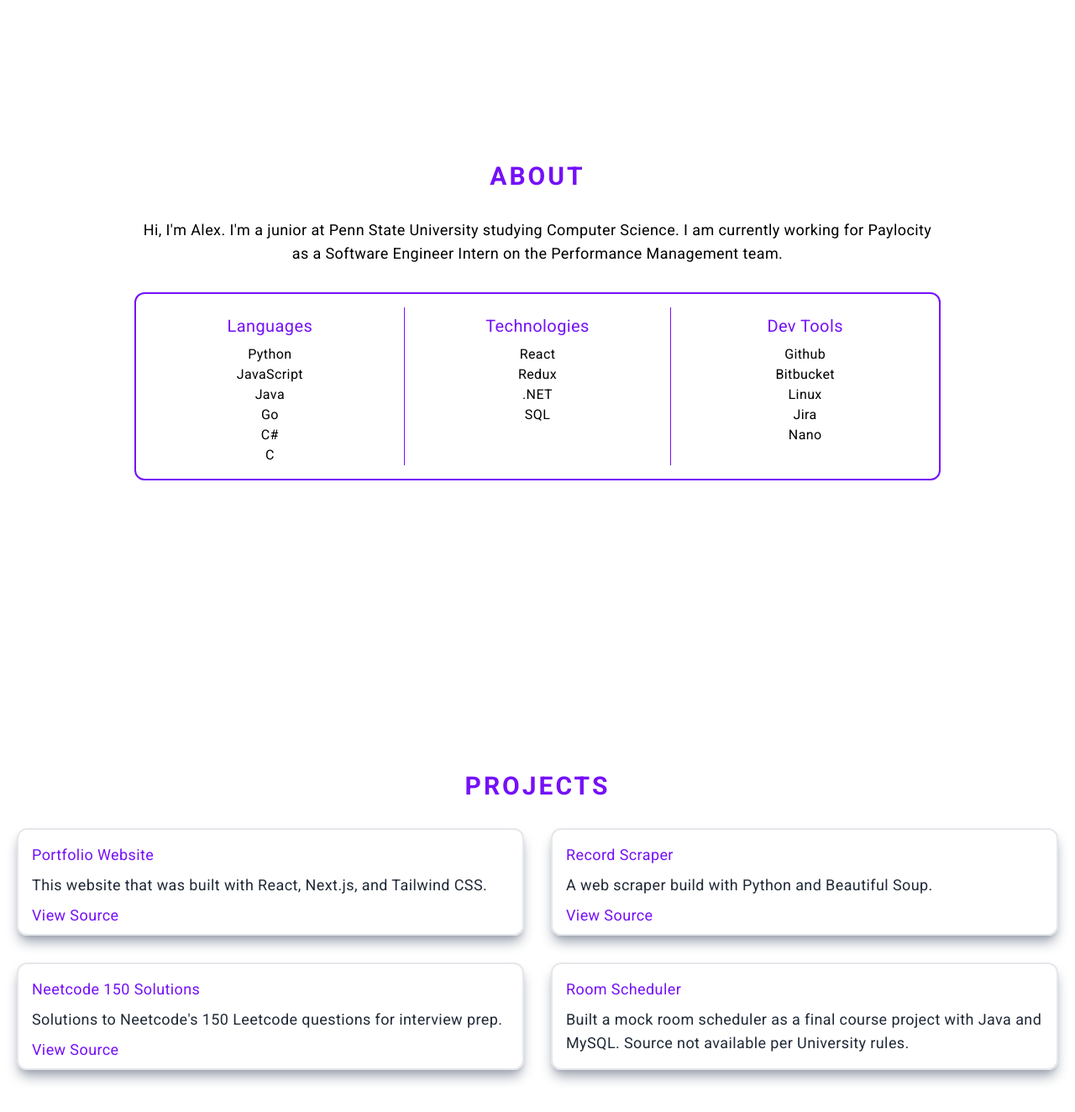
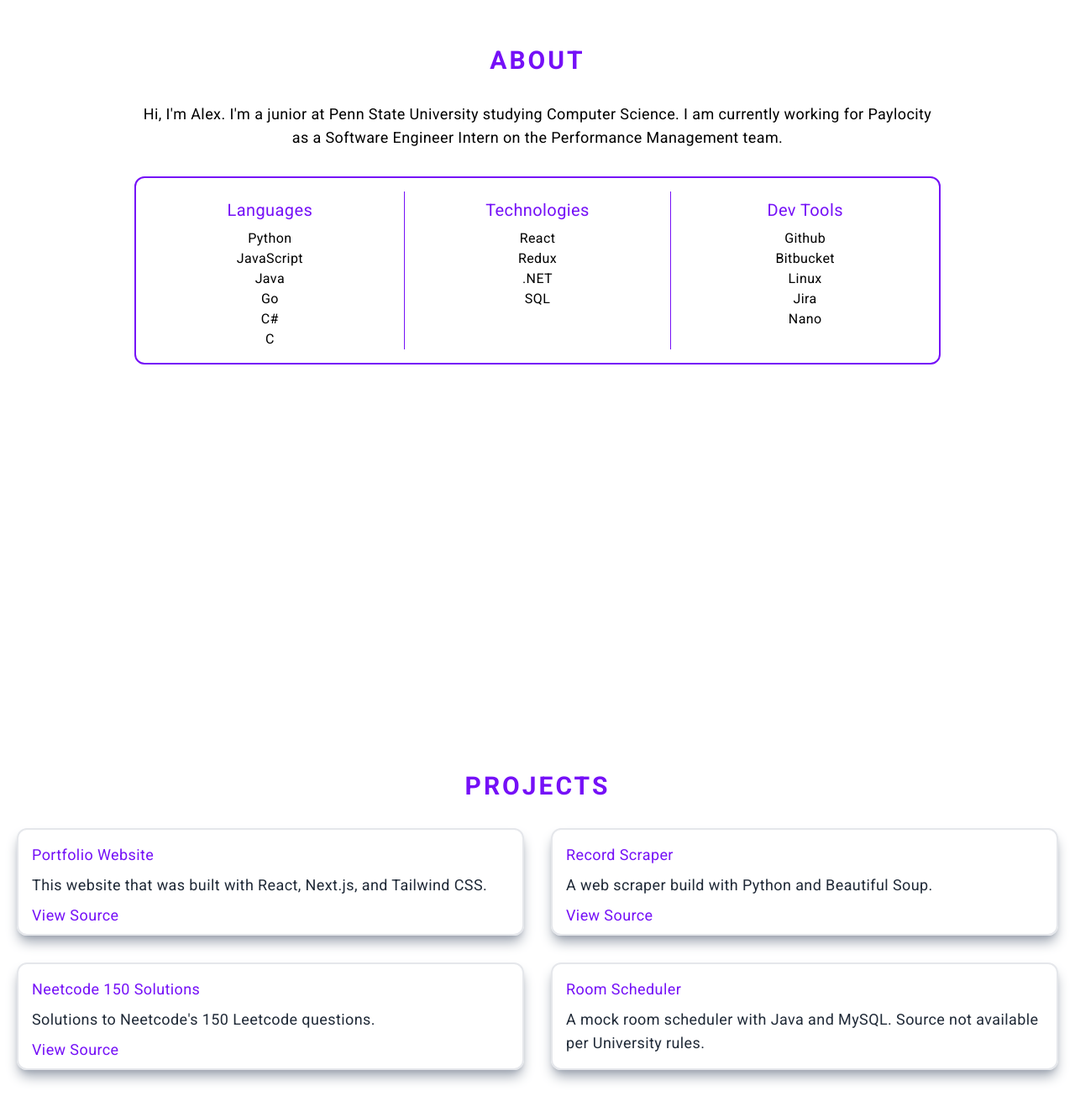
Before and after one commit to alexryan15/alexryan.pro, a Next.js app: page / in a window 1280 px wide. Shown: the part 826-2150 px from the top of the page at 84% size. Built offline with nearby package versions, Linux system fonts and the light colour scheme.

Commit message:
fixed mobile design issues

```diff
--- a/components/About.jsx
+++ b/components/About.jsx
@@ -2,7 +2,7 @@ import React from "react";
 
 const About = () => {
   return (
-    <div id="about" className="w-full md:h-screen p-2 flex items-center py-16">
+    <div id="about" className="w-full md:h-screen p-2 flexitems-center py-16">
       <div className="max-w-[60rem] m-auto gap-8">
         <div className="">
           <h1 className="text-center text-3xl py-4 tracking-widest text-[#7510F7]">
@@ -13,7 +13,7 @@ const About = () => {
             Computer Science. I am currently working for Paylocity as a Software
             Engineer Intern on the Performance Management team.
           </p>
-          <div className="text-md text-black font-normal max-w-[60rem] py-4 md:grid grid-cols-3 text-center rounded-xl border-2 border-[#7510F7]">
+          <div className=" text-md text-black font-normal max-w-[60rem] py-4 md:grid grid-cols-3 text-center rounded-xl border-2 border-[#7510F7]">
             <div>
               <p className="text-[#7510F7] text-xl font-normal py-2">
                 Languages
@@ -25,7 +25,7 @@ const About = () => {
               <p>C#</p>
               <p>C</p>
             </div>
-            <div className="border-l border-r border-[#7510F7]">
+            <div className="md:border-l md:border-r border-[#7510F7]">
               <p className="text-[#7510F7] text-xl font-normal py-2">
                 Technologies
               </p>
--- a/components/Contact.jsx
+++ b/components/Contact.jsx
@@ -8,12 +8,12 @@ import { HiOutlineChevronDoubleUp } from "react-icons/hi";
 const Contact = () => {
   return (
     <div id="contact" className="w-full">
-      <div className=" max-w-[50rem] m-auto px-2 py-16 w-full">
+      <div className="w-11/12 md:w-full flex-1 place-items-center max-w-[50rem] m-auto px-2 py-16">
         <h2 className="text-3xl pb-8 text-center tracking-widest uppercase text-[#7510F7]">
           Contact
         </h2>
         <div className="border-2 rounded-xl justify-center gap-8">
-          <div className="w-full h-auto shadow-xl shadow-gray-400 rounded-xl lg:p-4">
+          <div className="h-auto shadow-xl shadow-gray-400 rounded-xl lg:p-4">
             <div className="p-4">
               <form
                 method="POST"
--- a/components/ProjectItem.jsx
+++ b/components/ProjectItem.jsx
@@ -8,7 +8,7 @@ const ProjectItem = ({ title, description, src }) => {
   }
 
   return (
-    <div className="text-lg justify-center h-[8rem] md:w-full shadow-lg shadow-gray-400
+    <div className="text-lg items-center h-[10rem] md:h-[8rem] w-5/6 md:w-full shadow-lg shadow-gray-400
                     rounded-xl p-4 border-2 hover:border-[#7510F7] hover:scale-105 duration-500">
       <h3 className="text-[#7510F7]">{title}</h3>
       <p className="font-normal py-2">{description}</p>
--- a/components/Projects.jsx
+++ b/components/Projects.jsx
@@ -8,7 +8,7 @@ const Projects = () => {
         <h2 className="text-3xl pb-8 text-center tracking-widest uppercase text-[#7510F7]">
           Projects
         </h2>
-        <div className="grid md:grid-cols-2 gap-8">
+        <div className="grid md:grid-cols-2 gap-8 place-items-center">
           <ProjectItem
             title="Portfolio Website"
             description="This website that was built with React, Next.js, and Tailwind CSS."
@@ -21,12 +21,12 @@ const Projects = () => {
           />
           <ProjectItem
             title="Neetcode 150 Solutions"
-            description="Solutions to Neetcode's 150 Leetcode questions for interview prep."
+            description="Solutions to Neetcode's 150 Leetcode questions."
             src="https://github.com/alexryan-15/neetcode-150-solutions"
           />
           <ProjectItem
             title="Room Scheduler"
-            description="Built a mock room scheduler as a final course project with Java and MySQL. Source not available per University rules."
+            description="A mock room scheduler with Java and MySQL. Source not available per University rules."
           />
         </div>
       </div>
```
